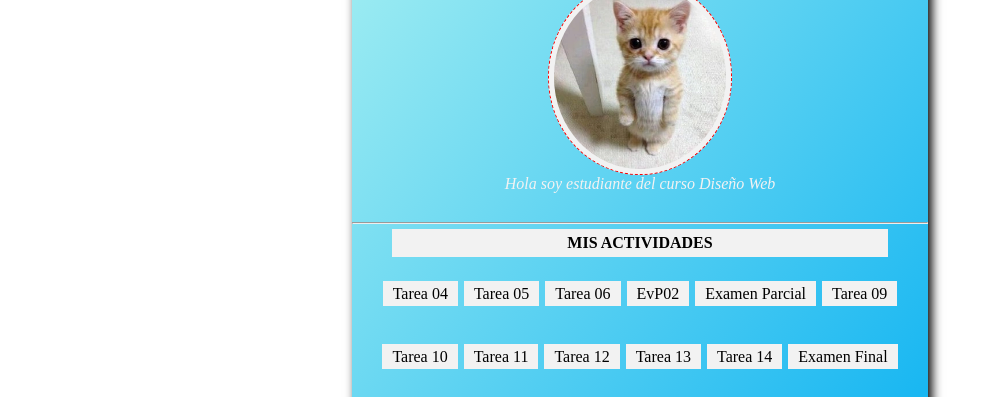
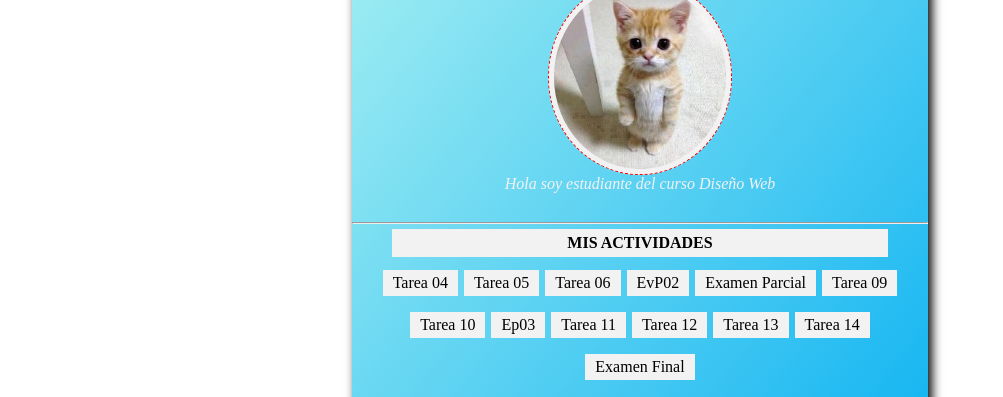
Before and after one commit to paredesrojaspa/paredesrojaspa.github.io, a plain HTML site: page index.html in a window 1280 px wide. Shown: the part 201-598 px from the top of the page, without its empty margins (0-1003 px from the left). Drawn offline with Linux system fonts and the light colour scheme.

Commit message:
Update index.html
ep3

```diff
--- a/index.html
+++ b/index.html
@@ -30,6 +30,7 @@ v<!DOCTYPE html>
                 <li><a href="/exp/index.html">Examen Parcial</a></li>
                 <li><a href="/tarea09/index.html">Tarea 09</a></li>
                 <li><a href="/tarea10/index.html">Tarea 10</a></li>
+                <li><a href="/ep03/index.html">Ep03</a></li>
                 <li><a href="#">Tarea 11</a></li>
                 <li><a href="#">Tarea 12</a></li>
                 <li><a href="#">Tarea 13</a></li>
```
